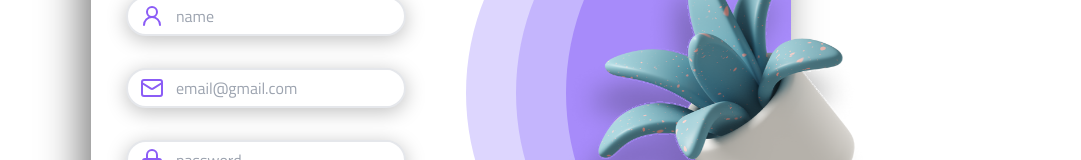
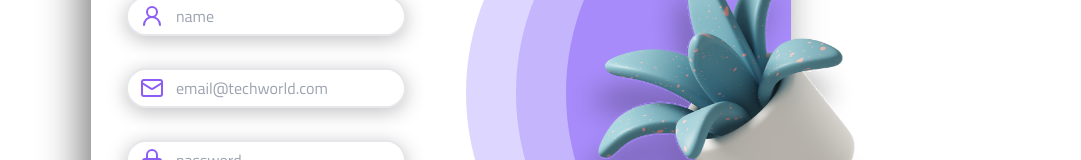
Before and after one commit to charles-mrt/tech-world-login, a Next.js app: page /register in a window 1280 px wide. Shown: the part 307-467 px from the top of the page, without its empty margins (199-1280 px from the left). Built offline with nearby package versions, Linux system fonts and the light colour scheme.

Commit message:
chore: update input field placeholder text

```diff
--- a/src/app/register/page.tsx
+++ b/src/app/register/page.tsx
@@ -21,7 +21,7 @@ export default function Page() {
 
       <Form>
         <InputField icon={<User2 />} type="text" placeHolder="name" />
-        <InputField icon={<Mail />} type="email" placeHolder="email@gmail.com" />
+        <InputField icon={<Mail />} type="email" placeHolder="email@techworld.com" />
         <InputField icon={<Lock />} type="password" placeHolder="password" />
 
         <div className="flex justify-end items-center">
```
